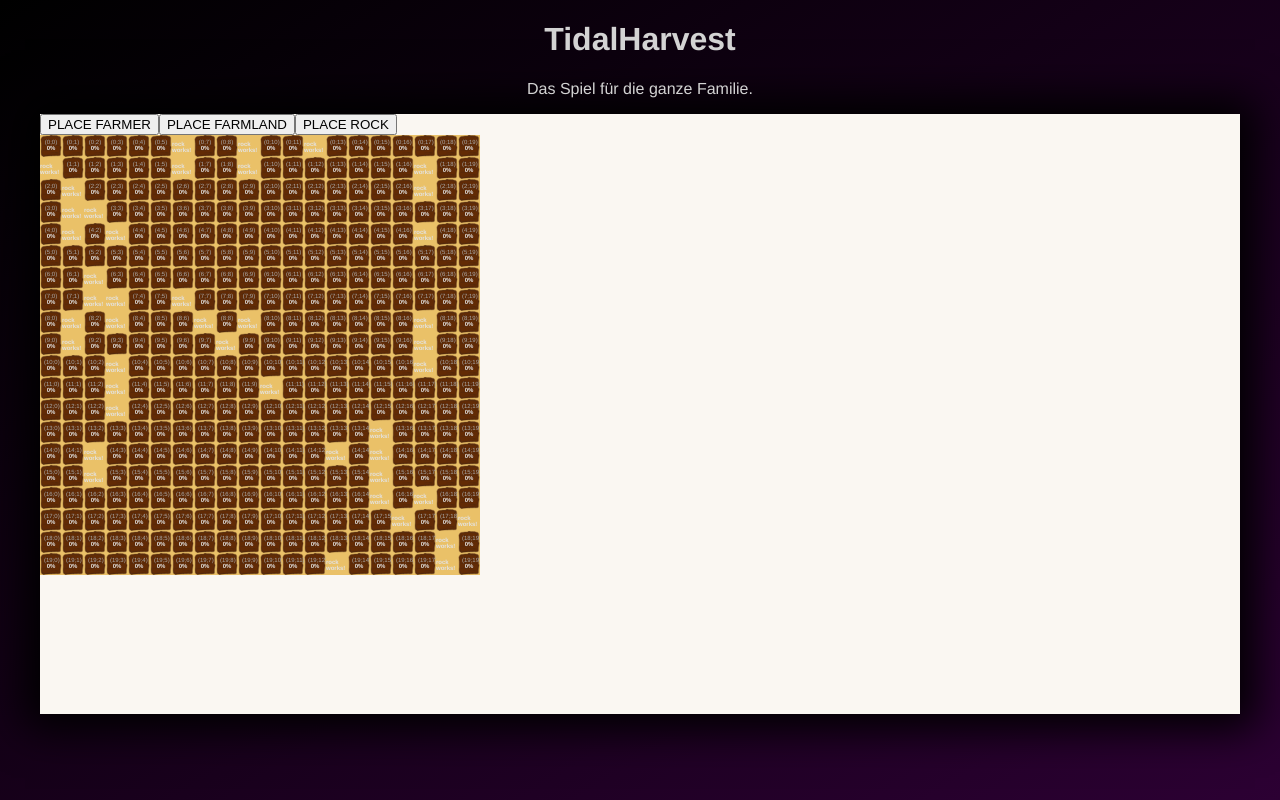
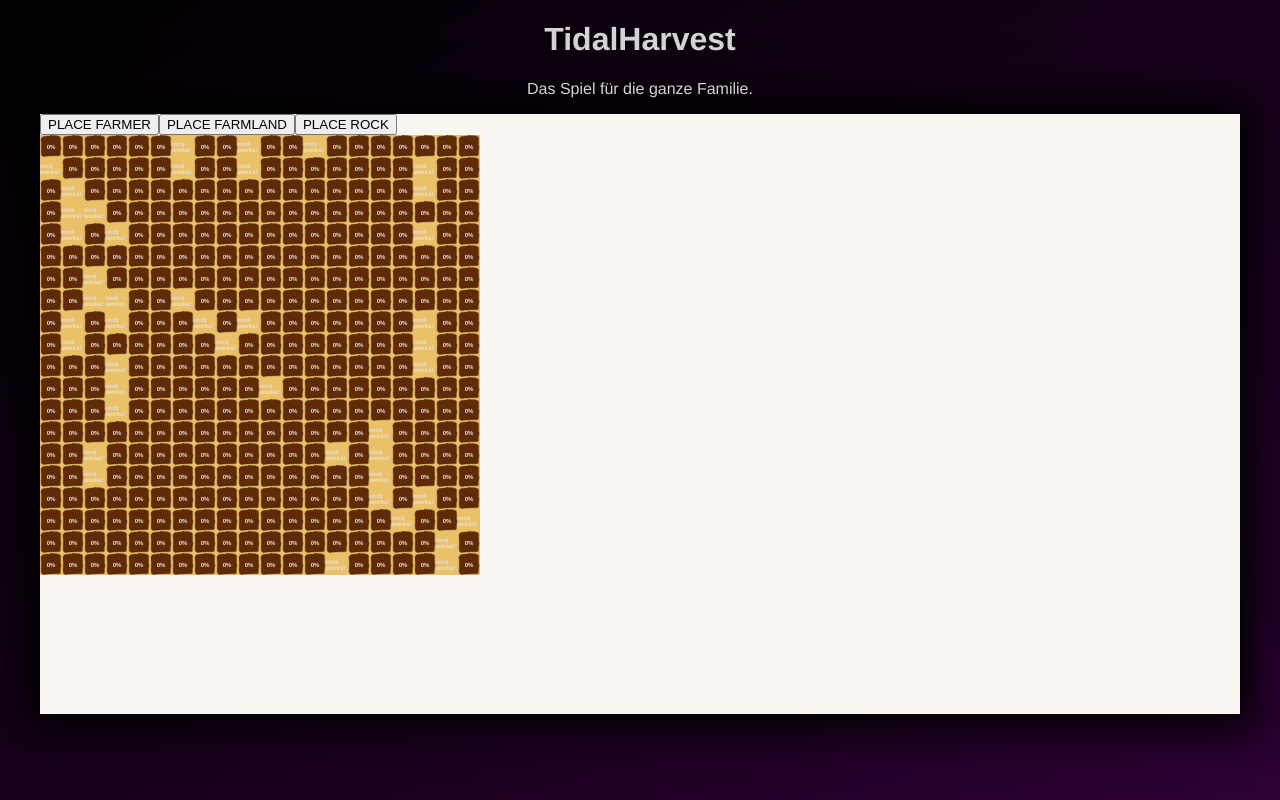
Before and after one commit to konrad2002/TidalHarvest, an Angular app in the folder tidal-harvest/: page / in a window 1280 px wide. Built offline with nearby package versions, Linux system fonts and the light colour scheme.

Commit message:
fix clickable when placing farmland

```diff
--- a/tidal-harvest/src/app/ui/grid/tile/farmland/farmland.component.scss
+++ b/tidal-harvest/src/app/ui/grid/tile/farmland/farmland.component.scss
@@ -3,6 +3,10 @@
     background-size: 100%;
     text-align: center;
     padding: 4px;
+
+    &:hover .coords {
+        opacity: 1;
+    }
 }
 
 .farmland-0 {
@@ -24,7 +28,8 @@
 }
 .coords {
     color: #aaa;
-    font-size: 6px;
+    font-size: 4px;
     display: block;
     font-weight: normal;
+    opacity: 0;
 }
--- a/tidal-harvest/src/app/ui/grid/tile/tile.component.ts
+++ b/tidal-harvest/src/app/ui/grid/tile/tile.component.ts
@@ -41,7 +41,7 @@ export class TileComponent implements OnInit, OnChanges {
     }
 
     isClickable(): boolean {
-        if (!this.placing) return false;
+        if (this.placing === undefined) return false;
         return this.field.fieldType != this.placing;
     }
 
```
